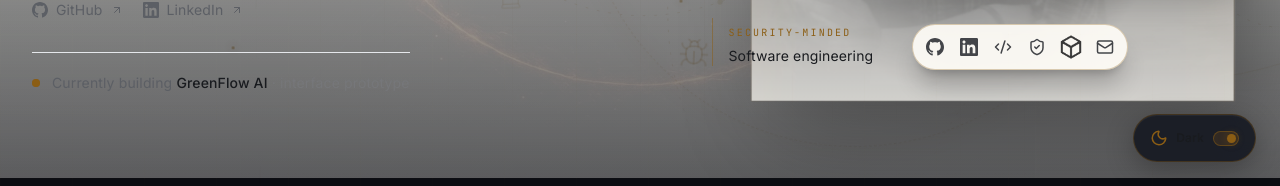
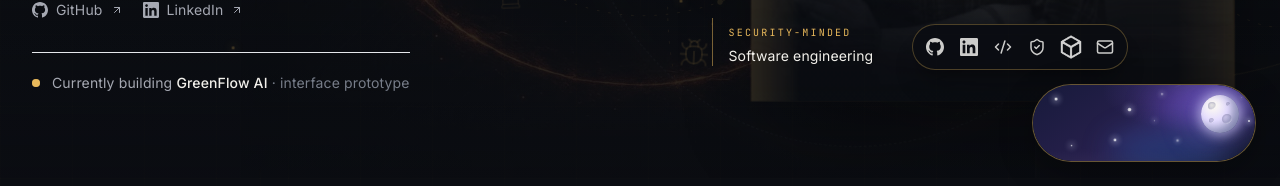
Before and after one commit to arpitkumar28/Portfolio, a Next.js app: page / in a window 1280 px wide. Shown: the part 614-800 px from the top of the page. Built offline with nearby package versions, Linux system fonts and the light colour scheme; no server answers.

Commit message:
Add animated day night weather toggle

```diff
--- a/components/ThemeToggle.tsx
+++ b/components/ThemeToggle.tsx
@@ -1,7 +1,6 @@
 'use client';
 
 import React, { useEffect, useState } from 'react';
-import { Moon, Sun } from 'lucide-react';
 
 type Theme = 'dark' | 'light';
 
@@ -12,15 +11,22 @@ function applyTheme(theme: Theme) {
   root.style.colorScheme = theme;
 }
 
+function readSavedTheme(): Theme | null {
+  try {
+    const saved = window.localStorage.getItem('portfolio-theme');
+    return saved === 'light' || saved === 'dark' ? saved : null;
+  } catch {
+    return null;
+  }
+}
+
 export const ThemeToggle: React.FC = () => {
   const [theme, setTheme] = useState<Theme>('dark');
   const [ready, setReady] = useState(false);
 
   useEffect(() => {
-    const saved = window.localStorage.getItem('portfolio-theme');
-    const initial: Theme = saved === 'light' || saved === 'dark'
-      ? saved
-      : (window.matchMedia('(prefers-color-scheme: light)').matches ? 'light' : 'dark');
+    const saved = readSavedTheme();
+    const initial = saved ?? (document.documentElement.classList.contains('light') ? 'light' : 'dark');
     setTheme(initial);
     applyTheme(initial);
     setReady(true);
@@ -30,24 +36,37 @@ export const ThemeToggle: React.FC = () => {
     const next: Theme = theme === 'dark' ? 'light' : 'dark';
     setTheme(next);
     applyTheme(next);
-    window.localStorage.setItem('portfolio-theme', next);
+    try {
+      window.localStorage.setItem('portfolio-theme', next);
+    } catch {
+      // Theme switching remains usable when browser storage is unavailable.
+    }
   };
+
+  const dayMode = theme === 'light';
 
   return (
     <button
       type="button"
       onClick={toggleTheme}
-      className="theme-toggle fixed bottom-4 right-4 z-50 inline-flex h-12 items-center justify-center gap-2 rounded-full border border-border bg-background-card/95 px-4 text-text-primary shadow-lg backdrop-blur-xl transition-all duration-300 hover:border-primary hover:text-primary focus-visible:outline-none focus-visible:ring-2 focus-visible:ring-primary sm:bottom-6 sm:right-6"
-      aria-label={ready ? `Switch to ${theme === 'dark' ? 'light' : 'dark'} theme` : 'Toggle colour theme'}
-      title={ready ? `Switch to ${theme === 'dark' ? 'light' : 'dark'} theme` : 'Toggle colour theme'}
-      aria-pressed={theme === 'light'}
+      className={`theme-toggle weather-toggle fixed bottom-4 right-4 z-50 sm:bottom-6 sm:right-6 ${dayMode ? 'is-day' : 'is-night'}`}
+      aria-label={ready ? `Switch to ${dayMode ? 'night' : 'day'} theme` : 'Toggle day and night theme'}
+      title={ready ? `Switch to ${dayMode ? 'night' : 'day'} theme` : 'Toggle day and night theme'}
+      aria-pressed={dayMode}
+      aria-busy={!ready}
     >
-      <span className="theme-toggle-icon" aria-hidden="true">
-        <Sun className={`theme-toggle-sun h-[18px] w-[18px] ${theme === 'dark' ? 'is-active' : ''}`} />
-        <Moon className={`theme-toggle-moon h-[18px] w-[18px] ${theme === 'light' ? 'is-active' : ''}`} />
+      <span className="weather-scene" aria-hidden="true">
+        <span className="weather-sun-rays"><span className="weather-sun" /></span>
+        <span className="weather-cloud weather-cloud-one" />
+        <span className="weather-cloud weather-cloud-two" />
+        <span className="weather-cloud weather-cloud-three" />
+        <span className="weather-nebula weather-nebula-one" />
+        <span className="weather-nebula weather-nebula-two" />
+        <span className="weather-moon"><i className="weather-crater crater-one" /><i className="weather-crater crater-two" /><i className="weather-crater crater-three" /><i className="weather-crater crater-four" /></span>
+        <span className="weather-stars"><i /><i /><i /><i /><i /><i /><i /><i /><i /></span>
+        <span className="weather-shooting-star" />
+        <span className="weather-horizon" />
       </span>
-      <span className="theme-toggle-label text-xs font-semibold">{theme === 'dark' ? 'Light' : 'Dark'}</span>
-      <span className="theme-toggle-track" aria-hidden="true"><span className="theme-toggle-thumb" /></span>
     </button>
   );
 };
--- a/styles/globals.css
+++ b/styles/globals.css
@@ -722,38 +722,65 @@ html.light .ambient-symbol { filter: drop-shadow(0 0 7px rgba(139, 93, 20, .08))
 html.light .hero-profile-htb-icon { filter: grayscale(1) brightness(0) invert(.22); }
 .hero-profile-link:hover .hero-profile-htb-icon,
 .hero-profile-link:focus-visible .hero-profile-htb-icon { filter: grayscale(1) brightness(0); }
-.theme-toggle {
-  min-width: 112px;
+.weather-toggle {
+  display: block;
+  width: 224px;
+  height: 78px;
   overflow: hidden;
   isolation: isolate;
-  border-color: rgb(var(--color-primary) / .34);
-  box-shadow: 0 8px 28px rgb(0 0 0 / .28), inset 0 1px 0 rgb(255 255 255 / .045);
-  transition: border-color 220ms ease, box-shadow 220ms ease, background-color 220ms ease, transform 220ms cubic-bezier(.22,1,.36,1);
+  padding: 0;
+  border: 1px solid rgb(var(--color-primary) / .4);
+  border-radius: 9999px;
+  color: #fff;
+  text-align: left;
+  background: #10131a;
+  box-shadow: 0 10px 34px rgb(0 0 0 / .3), inset 0 1px 0 rgb(255 255 255 / .16);
+  transform: translateZ(0);
+  transition: transform 360ms cubic-bezier(.2,.85,.25,1), border-color 360ms ease, box-shadow 360ms ease;
+  -webkit-tap-highlight-color: transparent;
 }
-.theme-toggle::before {
-  position: absolute;
-  z-index: -1;
-  inset: 0;
-  content: "";
-  background: linear-gradient(110deg, transparent 22%, rgb(var(--color-primary) / .13) 48%, transparent 72%);
-  transform: translateX(-120%);
-  transition: transform 600ms cubic-bezier(.22,1,.36,1);
-}
-.theme-toggle:hover {
-  transform: translateY(-2px);
-  border-color: rgb(var(--color-primary) / .75);
-  box-shadow: 0 10px 32px rgb(0 0 0 / .3), 0 0 20px rgb(var(--color-primary) / .15), inset 0 1px 0 rgb(255 255 255 / .06);
-}
-.theme-toggle:hover::before { transform: translateX(120%); }
-.theme-toggle-icon { position: relative; display: grid; width: 18px; height: 18px; place-items: center; color: rgb(var(--color-primary)); }
-.theme-toggle-sun, .theme-toggle-moon { grid-area: 1 / 1; transition: opacity 220ms ease, transform 420ms cubic-bezier(.22,1,.36,1); }
-.theme-toggle-sun { opacity: 0; transform: rotate(-90deg) scale(.55); }
-.theme-toggle-moon { opacity: 0; transform: rotate(90deg) scale(.55); }
-.theme-toggle-sun.is-active, .theme-toggle-moon.is-active { opacity: 1; transform: rotate(0) scale(1); }
-.theme-toggle-track { position: relative; display: inline-flex; width: 26px; height: 15px; align-items: center; margin-left: 1px; padding: 2px; border: 1px solid rgb(var(--color-primary) / .32); border-radius: 9999px; background: rgb(var(--color-primary) / .10); transition: background-color 240ms ease, border-color 240ms ease; }
-.theme-toggle-thumb { width: 9px; height: 9px; border-radius: 9999px; background: rgb(var(--color-primary)); box-shadow: 0 0 8px rgb(var(--color-primary) / .45); transform: translateX(0); transition: transform 260ms cubic-bezier(.22,1,.36,1); }
-html.light .theme-toggle-track { background: rgb(var(--color-primary) / .2); border-color: rgb(var(--color-primary) / .52); }
-html.light .theme-toggle-thumb { transform: translateX(11px); }
+.weather-toggle:hover { transform: translateY(-3px) scale(1.015); border-color: rgb(var(--color-primary) / .8); box-shadow: 0 14px 38px rgb(0 0 0 / .34), 0 0 24px rgb(var(--color-primary) / .17), inset 0 1px 0 rgb(255 255 255 / .2); }
+.weather-toggle:focus-visible { outline: 3px solid rgb(var(--color-primary)); outline-offset: 4px; }
+.weather-scene { position: absolute; inset: 0; overflow: hidden; border-radius: inherit; background: linear-gradient(165deg,#70d4ff 0%,#398bdd 49%,#2356a1 100%); transition: background 900ms cubic-bezier(.2,.8,.2,1); }
+.weather-scene::before { position: absolute; inset: 0; content: ""; opacity: .5; background: radial-gradient(ellipse at 22% 0%,rgb(255 255 255 / .56),transparent 48%),linear-gradient(180deg,transparent 58%,rgb(12 59 112 / .22)); transition: opacity 800ms ease; }
+.weather-scene::after { position: absolute; inset: 0; content: ""; opacity: 0; background: radial-gradient(ellipse at 80% 8%,rgb(93 73 173 / .56),transparent 43%),linear-gradient(145deg,#171a3b 0%,#28204d 51%,#10172e 100%); transition: opacity 900ms cubic-bezier(.2,.8,.2,1); }
+.is-night .weather-scene { background: #151936; }
+.is-night .weather-scene::before { opacity: 0; }
+.is-night .weather-scene::after { opacity: 1; }
+.weather-sun-rays { position: absolute; z-index: 1; top: 10px; left: 34px; display: grid; width: 42px; height: 42px; place-items: center; opacity: 1; transform: scale(1); transition: left 820ms cubic-bezier(.2,.8,.2,1),opacity 500ms ease,transform 820ms cubic-bezier(.2,.8,.2,1); }
+.weather-sun-rays::before { position: absolute; inset: -9px; content: ""; border-radius: 50%; background: repeating-conic-gradient(from 0deg,rgb(255 224 108 / .8) 0deg 5deg,transparent 5deg 30deg); mask: radial-gradient(circle,transparent 47%,#000 51% 62%,transparent 67%); animation: weather-ray-spin 34s linear infinite; }
+.weather-sun { width: 34px; height: 34px; border-radius: 50%; background: radial-gradient(circle at 32% 28%,#fff9c4 0%,#ffe66d 35%,#ffb832 76%,#ff9735 100%); box-shadow: 0 0 10px 3px rgb(255 226 118 / .78),0 0 30px 10px rgb(255 192 63 / .38); }
+.is-night .weather-sun-rays { left: 158px; opacity: 0; transform: scale(.35) rotate(80deg); }
+.weather-cloud { position: absolute; z-index: 2; width: 61px; height: 16px; border-radius: 999px; background: linear-gradient(180deg,#fff 0%,#ecf7ff 66%,#c8e6fb 100%); filter: drop-shadow(0 3px 3px rgb(31 92 145 / .2)); opacity: .95; transition: opacity 500ms ease,transform 900ms cubic-bezier(.2,.8,.2,1); }
+.weather-cloud::before,.weather-cloud::after { position: absolute; bottom: 5px; content: ""; border-radius: 50%; background: inherit; }
+.weather-cloud::before { left: 10px; width: 24px; height: 24px; }
+.weather-cloud::after { left: 27px; width: 30px; height: 30px; }
+.weather-cloud-one { top: 43px; left: 88px; transform: scale(.8); animation: weather-cloud-drift 8s ease-in-out infinite alternate; }
+.weather-cloud-two { top: 17px; left: 155px; transform: scale(.55); opacity: .86; animation: weather-cloud-drift 10s ease-in-out infinite alternate-reverse; }
+.weather-cloud-three { top: 50px; left: 178px; transform: scale(.48); opacity: .7; animation: weather-cloud-drift 12s ease-in-out infinite alternate; }
+.is-night .weather-cloud { opacity: 0; transform: translateY(18px) scale(.65); }
+.weather-nebula { position: absolute; z-index: 1; width: 100px; height: 42px; border-radius: 50%; opacity: 0; filter: blur(15px); transition: opacity 900ms ease; }
+.weather-nebula-one { top: 3px; right: 4px; background: #855df1; }
+.weather-nebula-two { bottom: -10px; left: 75px; width: 120px; background: #3867cb; }
+.is-night .weather-nebula { opacity: .36; }
+.weather-moon { position: absolute; z-index: 2; top: 10px; left: 168px; width: 38px; height: 38px; overflow: hidden; border-radius: 50%; opacity: 0; transform: translateX(-100px) scale(.55) rotate(-30deg); background: radial-gradient(circle at 32% 28%,#fffdf0 0%,#e4dcff 40%,#aeb0d4 77%,#737caa 100%); box-shadow: 0 0 11px 3px rgb(225 221 255 / .56),0 0 32px 11px rgb(161 150 255 / .28),inset -6px -3px 9px rgb(53 58 105 / .35); transition: left 820ms cubic-bezier(.2,.8,.2,1),opacity 560ms ease,transform 820ms cubic-bezier(.2,.8,.2,1); }
+.is-night .weather-moon { opacity: 1; transform: translateX(0) scale(1) rotate(0); }
+.weather-crater { position: absolute; display: block; border-radius: 50%; background: radial-gradient(circle at 35% 30%,rgb(100 103 145 / .12),rgb(110 111 153 / .3) 55%,rgb(255 255 255 / .24) 72%,transparent 78%); box-shadow: inset 1px 1px 2px rgb(76 76 120 / .22); }
+.crater-one { top: 7px; left: 7px; width: 8px; height: 8px; }.crater-two { top: 19px; left: 21px; width: 10px; height: 10px; }.crater-three { top: 23px; left: 8px; width: 5px; height: 5px; }.crater-four { top: 7px; left: 25px; width: 4px; height: 4px; }
+.weather-stars { position: absolute; z-index: 2; inset: 0; opacity: 0; transition: opacity 700ms ease; }
+.weather-stars i { position: absolute; display: block; width: 2px; height: 2px; border-radius: 50%; background: #fff; box-shadow: 0 0 5px 1px rgb(224 228 255 / .75); animation: weather-twinkle 2.4s ease-in-out infinite alternate; }
+.weather-stars i:nth-child(1){top:13px;left:22px}.weather-stars i:nth-child(2){top:23px;left:95px;width:3px;height:3px;animation-delay:.6s}.weather-stars i:nth-child(3){top:8px;left:128px;animation-delay:1.1s}.weather-stars i:nth-child(4){top:54px;left:81px;animation-delay:.3s}.weather-stars i:nth-child(5){top:54px;left:143px;width:3px;height:3px;animation-delay:1.4s}.weather-stars i:nth-child(6){top:35px;left:215px;animation-delay:.8s}.weather-stars i:nth-child(7){top:60px;left:38px;width:1px;height:1px}.weather-stars i:nth-child(8){top:12px;left:208px;width:1px;height:1px;animation-delay:1.7s}.weather-stars i:nth-child(9){top:35px;left:121px;width:1px;height:1px;animation-delay:1s}
+.is-night .weather-stars { opacity: 1; }
+.weather-shooting-star { position: absolute; z-index: 3; top: 15px; left: 118px; width: 38px; height: 1px; opacity: 0; transform: rotate(-27deg) translateX(50px); background: linear-gradient(90deg,transparent,#fff,#d9d5ff); filter: drop-shadow(0 0 4px #fff); }
+.is-night .weather-shooting-star { animation: weather-shoot 7s ease-in-out 1.8s infinite; }
+.weather-horizon { position: absolute; z-index: 3; right: 0; bottom: 0; left: 0; height: 13px; opacity: .35; background: linear-gradient(180deg,transparent,rgb(255 255 255 / .18)); transition: opacity 700ms ease; }
+.is-night .weather-horizon { opacity: .12; }
+@keyframes weather-ray-spin { to { transform: rotate(360deg); } }
+@keyframes weather-cloud-drift { from { margin-left: -3px; } to { margin-left: 5px; } }
+@keyframes weather-twinkle { from { opacity: .4; transform: scale(.75); } to { opacity: 1; transform: scale(1.35); } }
+@keyframes weather-shoot { 0%,72%,100% { opacity: 0; transform: rotate(-27deg) translate(30px,-10px); } 76% { opacity: 1; } 84% { opacity: 0; transform: rotate(-27deg) translate(-85px,30px); } }
+@media (max-width: 480px) { .weather-toggle { width: 198px; height: 70px; } .weather-sun-rays { top: 7px; left: 27px; transform: scale(.9); } .is-night .weather-sun-rays { left: 139px; } .weather-moon { top: 7px; left: 145px; transform: translateX(-90px) scale(.5); } .is-night .weather-moon { transform: translateX(0) scale(.9); } .weather-cloud-one { left: 75px; }.weather-cloud-two { left: 135px; }.weather-cloud-three { left: 152px; } }
+@media (prefers-reduced-motion: reduce) { .weather-toggle,.weather-toggle *, .weather-toggle::before { animation: none !important; transition-duration: .01ms !important; scroll-behavior: auto !important; } }
 .hero-profile-links {
   box-sizing: border-box;
   width: max-content;
```
